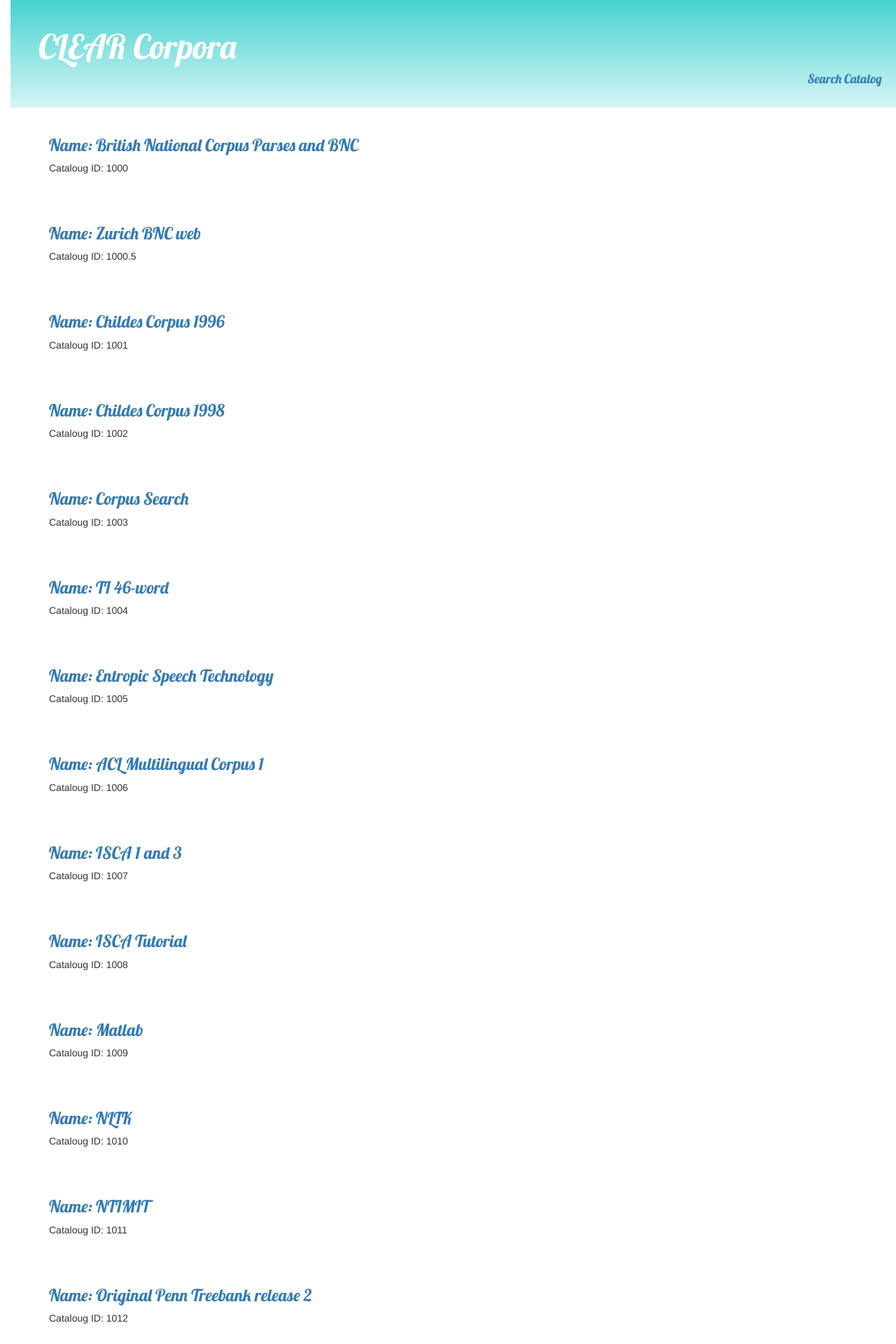
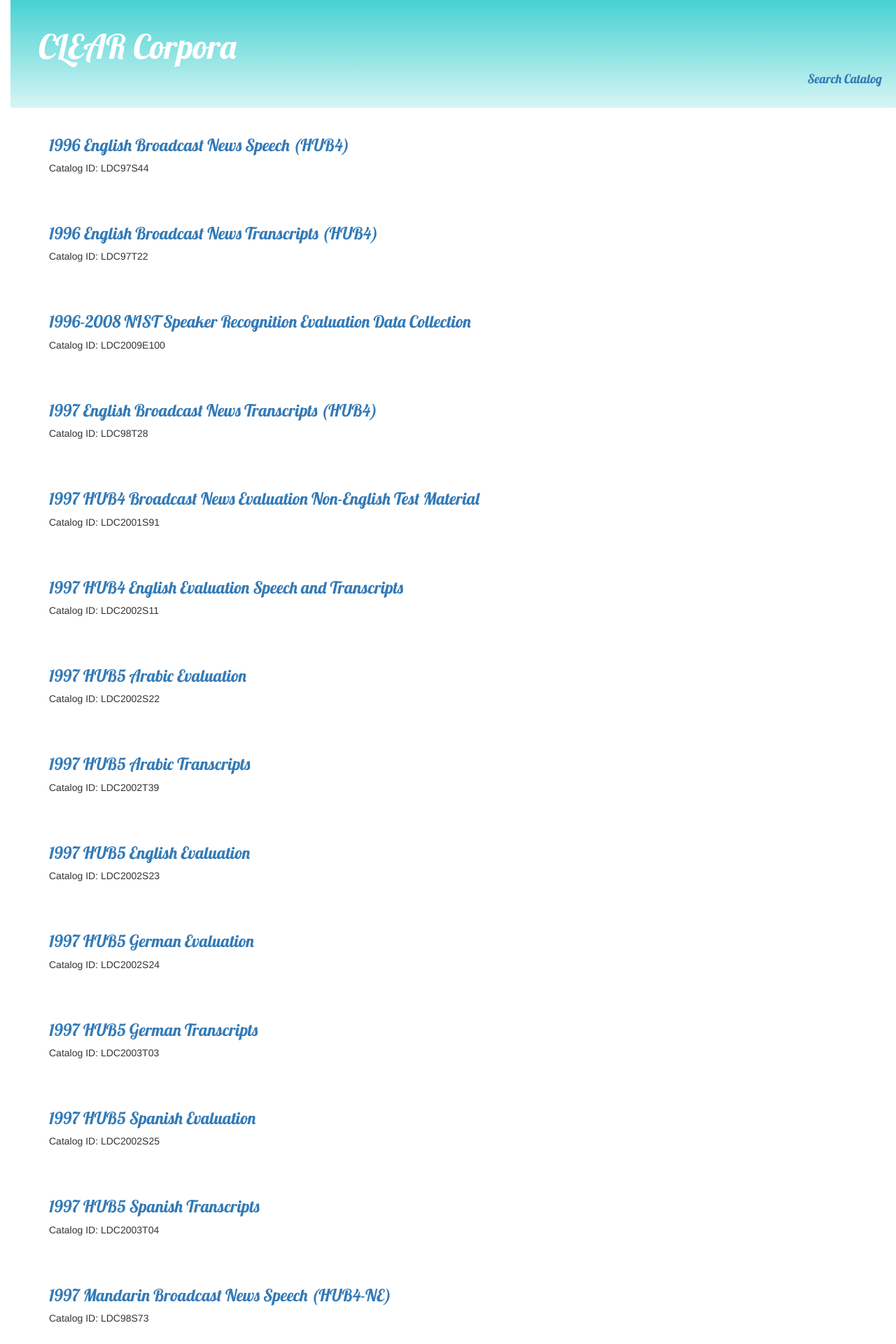
Before and after one commit to ghamzak/clearcorpora, a Django app: page / in a window 1280 px wide. Shown: the top 1920 px of the page at 70% size. Run offline with Django 3.2, Linux system fonts and the light colour scheme; data comes from the database, SQL or seed files in the repository; some libraries are stand-ins or nearby versions.

Commit message:
corrected a type (catalog), changed the sort based on name rather than catid

```diff
--- a/corpusbank/templates/corpusbank/post_list.html
+++ b/corpusbank/templates/corpusbank/post_list.html
@@ -3,8 +3,8 @@
 {% block content %}
 	{% for post in posts %}
 		<div class="post">
-			<h3><a href="{% url 'post_detail' pk=post.pk %}"> Name: {{ post.name }} </a> </h3>
-			<p> Cataloug ID: {{ post.catid }}  </p>
+			<h3><a href="{% url 'post_detail' pk=post.pk %}"> {{ post.name }} </a> </h3>
+			<p> Catalog ID: {{ post.catid }}  </p>
 		</div>
 	{% endfor %}
 {% endblock %}
--- a/corpusbank/views.py
+++ b/corpusbank/views.py
@@ -7,7 +7,7 @@
 
 # Create your views here.
 def post_list(request):
-    posts = Corpusobject.objects.filter(knownloc = True).order_by('catid')
+    posts = Corpusobject.objects.filter(knownloc = True).order_by('name')
     return render(request, 'corpusbank/post_list.html', {'posts' : posts})
 
 def post_detail(request, pk):
```
